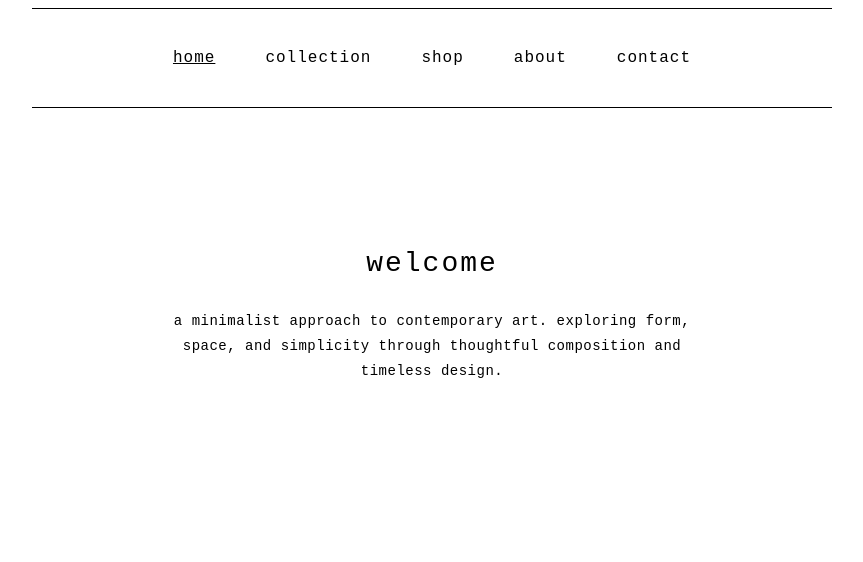
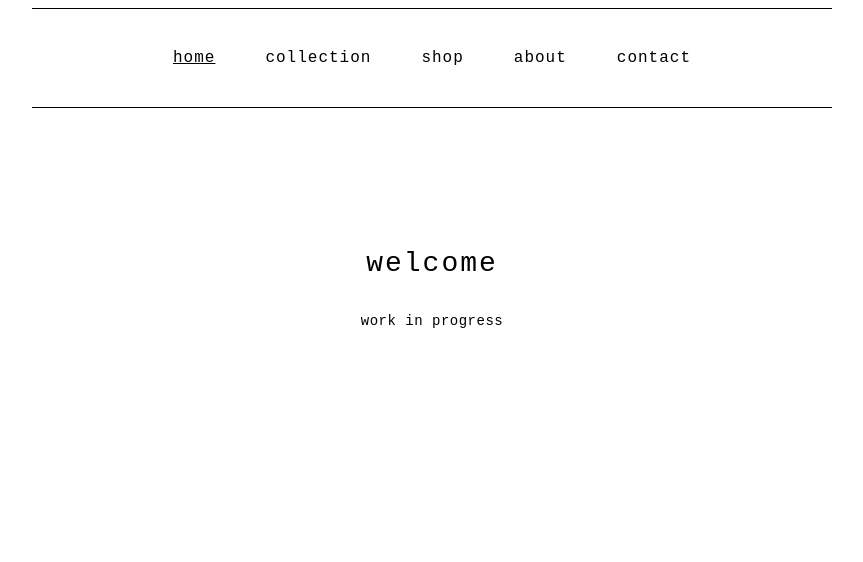
Before and after one commit to jjjjawshua/degattis.studios, a plain HTML site: page index.html in a window 1280 px wide. Shown: the part 238-800 px from the top of the page, without its empty margins (208-1071 px from the left). Drawn offline with Linux system fonts and the light colour scheme.

Commit message:
tweak of home page

```diff
--- a/index.html
+++ b/index.html
@@ -364,9 +364,7 @@
         <div class="home-content">
             <h1>welcome</h1>
             <p>
-                a minimalist approach to contemporary art.
-                exploring form, space, and simplicity through
-                thoughtful composition and timeless design.
+                work in progress
             </p>
         </div>
     </div>
```
